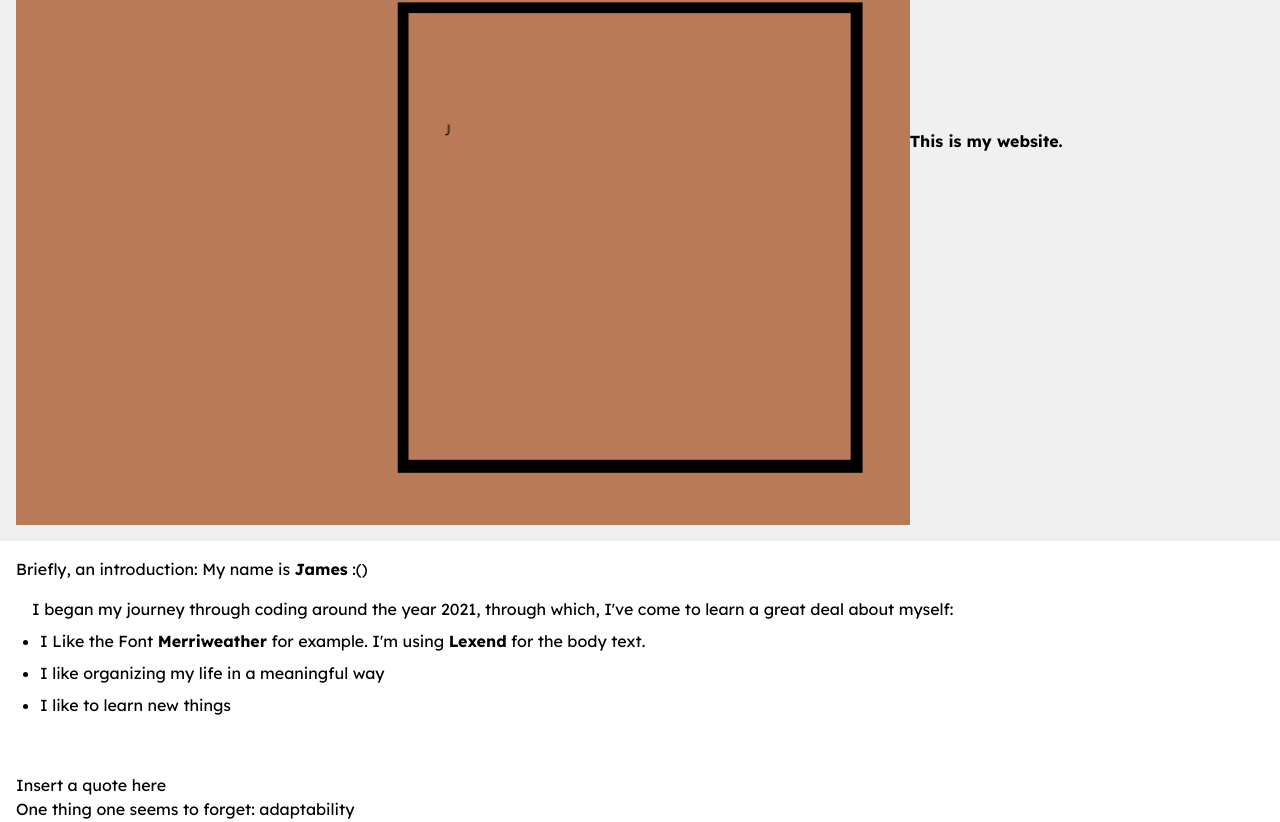
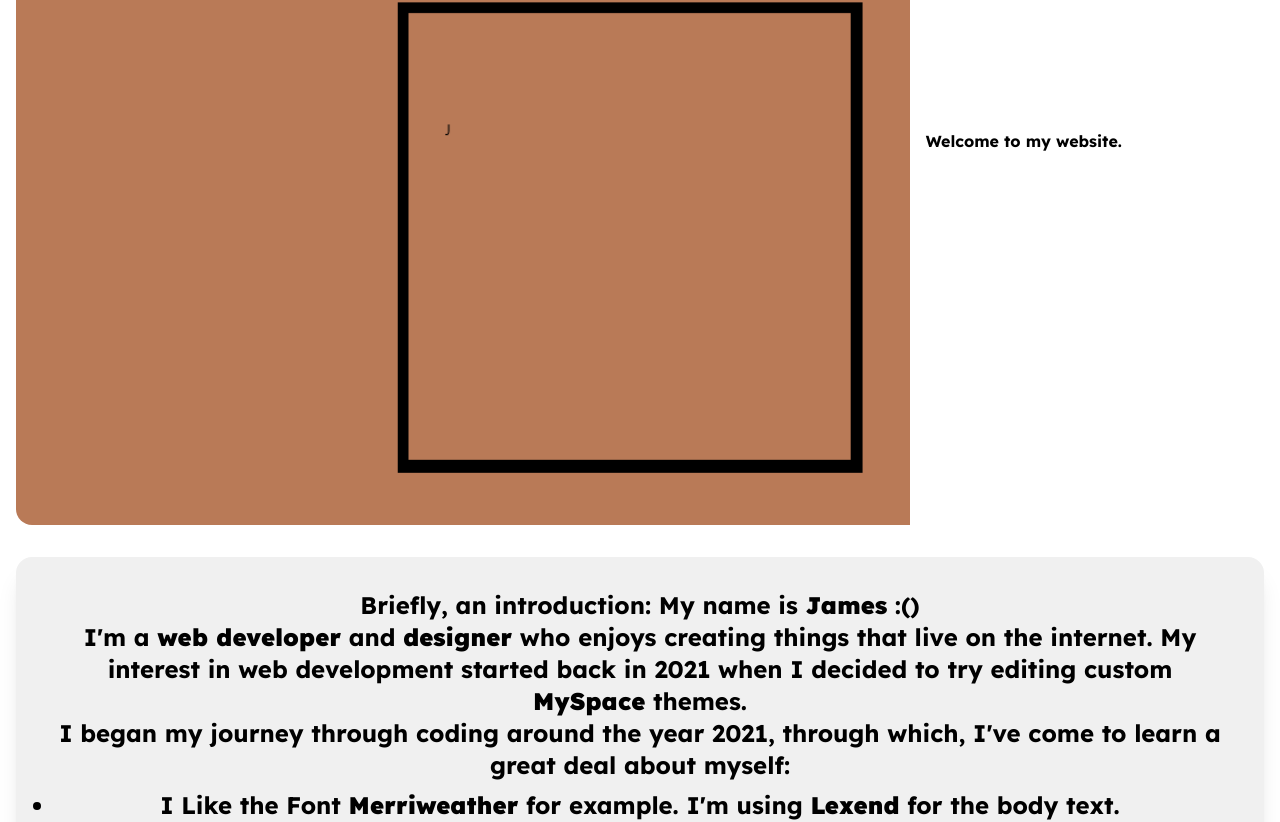
Before and after one commit to Jamickin/chata, a SvelteKit app: page / in a window 1280 px wide. Shown: the part 259-1081 px from the top of the page. Built offline with nearby package versions, Linux system fonts and the light colour scheme.

Commit message:
Stareted on layout

```diff
--- a/src/components/Header.svelte
+++ b/src/components/Header.svelte
@@ -1,4 +1,4 @@
-<header class="flex items-center p-4 bg-[#f0f0f0] h-dvh">
-	<img src="/LOGO.png" alt="My Logo" class="h-full" />
-	<h1 class="lexend-bold">This is my website.</h1>
+<header class="flex gap-4 items-center p-4 h-dvh">
+	<img src="/LOGO.png" alt="My Logo" class="h-full rounded-l-2xl" />
+	<h1 class="lexend-bold">Welcome to my website.</h1>
 </header>
--- a/src/routes/+layout.svelte
+++ b/src/routes/+layout.svelte
@@ -26,7 +26,7 @@
 	<Header />
 {/if}
 
-<main>{@render children()}</main>
+<main class="bg-[#f0f0f0] m-4 rounded-2xl shadow-xl">{@render children()}</main>
 <footer class="w-full p-4 bg-[#f0f0f0]">
 	<p>This is the start of something brand new and exciting</p>
 </footer>
--- a/src/routes/+page.svelte
+++ b/src/routes/+page.svelte
@@ -1,6 +1,11 @@
 <section>
-	<p>Briefly, an introduction: My name is <strong>James</strong> :()</p>
-	<div>
+	<div class="lexend-bold text-2xl text-center">
+		<p>Briefly, an introduction: My name is <strong>James</strong> :()</p>
+		<p>
+			I'm a <strong>web developer</strong> and <strong>designer</strong> who enjoys creating things
+			that live on the internet. My interest in web development started back in 2021 when I decided
+			to try editing custom <strong>MySpace</strong> themes.
+		</p>
 		<p>
 			I began my journey through coding around the year 2021, through which, I've come to learn a
 			great deal about myself:
```
Also changed, not shown: static/Banner.gif (added).
